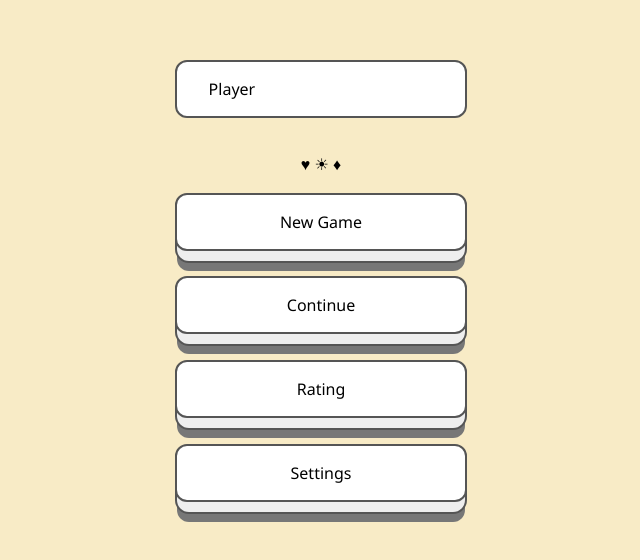
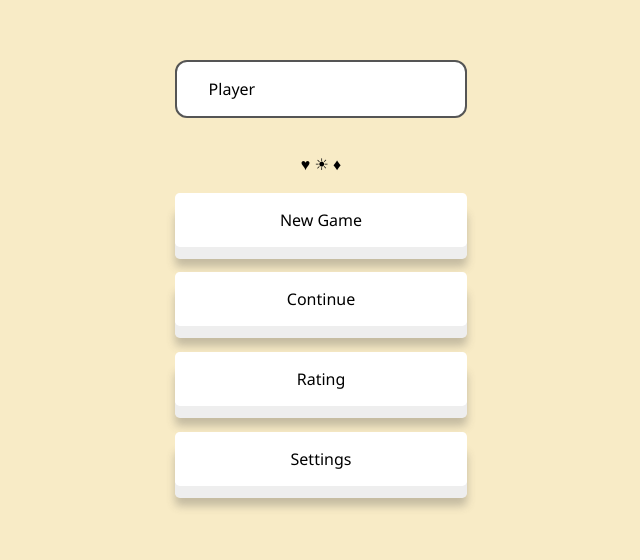
Before and after one commit to kristinand/memory-game, a React app: page / in a window 1280 px wide. Shown: the part 140-700 px from the top of the page, without its empty margins (319-959 px from the left). Built offline with nearby package versions, Linux system fonts and the light colour scheme; a web font is replaced by a local one.

Commit message:
refactor MenuButton styles

```diff
--- a/src/components/MenuButton/MenuButton.css
+++ b/src/components/MenuButton/MenuButton.css
@@ -2,7 +2,7 @@
 
 .Button {
   margin: 0.3em;
-	width: 100%;
+  width: 100%;
   position: relative;
   display: inline-block;
   cursor: pointer;
@@ -16,14 +16,13 @@
   color: #000;
   padding: 1em 2em;
   background: #fff;
-  border: 2px solid #555;
-  border-radius: 0.75em;
+  border-radius: 0.3em;
   transform-style: preserve-3d;
   transition: transform 150ms cubic-bezier(0, 0, 0.58, 1), background 150ms cubic-bezier(0, 0, 0.58, 1);
 }
 .Button::before {
   position: absolute;
-  content: "";
+  content: '';
   width: 100%;
   height: 100%;
   top: 0;
@@ -32,7 +31,7 @@
   bottom: 0;
   background: #eee;
   border-radius: inherit;
-  box-shadow: 0 0 0 2px #555, 0 0.625em 0 0 #777;
+  box-shadow: 0 0.5em 0.5em 0 hsla(0, 0%, 30%, 0.3);
   transform: translate3d(0, 0.75em, -1em);
   transition: transform 150ms cubic-bezier(0, 0, 0.58, 1), box-shadow 150ms cubic-bezier(0, 0, 0.58, 1);
 }
@@ -40,16 +39,16 @@
   transform: translate(0, 0.25em);
 }
 .Button:hover::before {
-  box-shadow: 0 0 0 2px #555, 0 0.5em 0 0 #777;
+  box-shadow: 0 0.35em 0.2em 0 hsla(0, 0%, 30%, 0.3);
   transform: translate3d(0, 0.5em, -1em);
 }
 .Button:active {
   transform: translate(0em, 0.75em);
 }
 .Button:active::before {
-  box-shadow: 0 0 0 2px #555, 0 0 #777;
+  box-shadow: 0 0 0 0 hsla(0, 0%, 30%, 0.3);
   transform: translate3d(0, 0, -1em);
 }
 .Button:disabled {
-	cursor: not-allowed;
+  cursor: not-allowed;
 }
```
